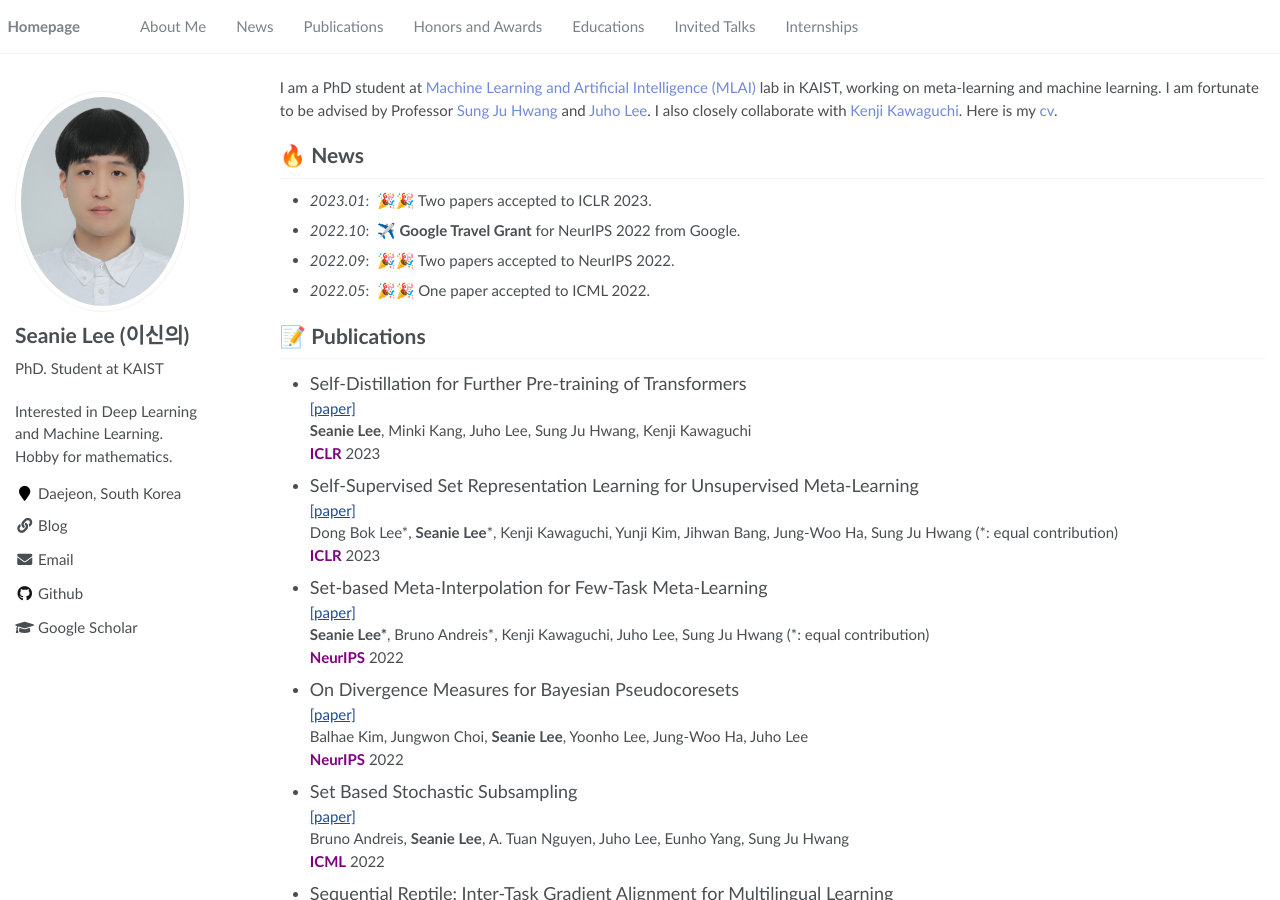
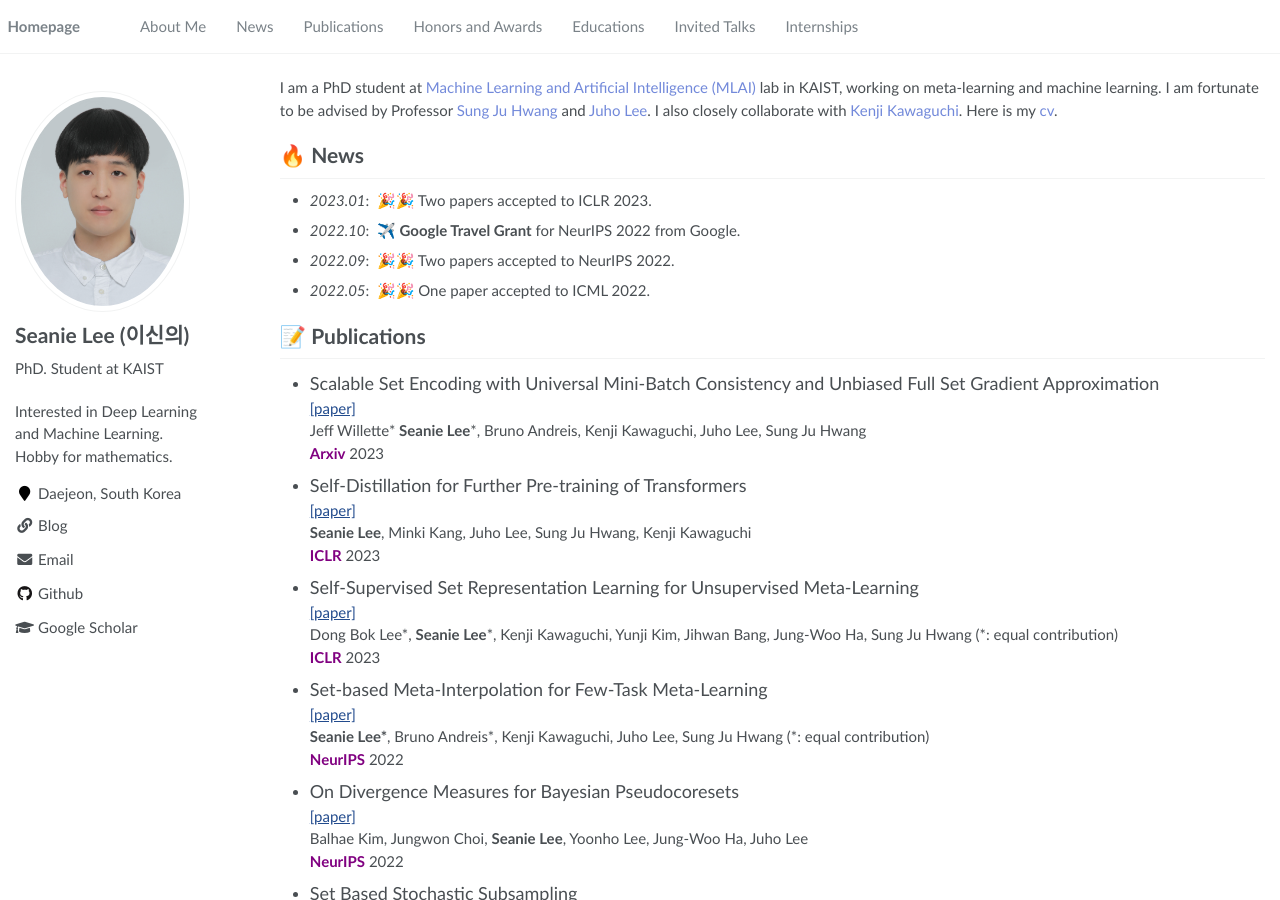
Before and after one commit to seanie12/seanie12.github.io, a Jekyll site: the page built from _pages/about.md, in a window 1280 px wide and 900 px high. Built offline with Jekyll 4.4.1, drawn with Linux system fonts in a browser that asks for light colours.

Commit message:
Update about.md

```diff
--- a/_pages/about.md
+++ b/_pages/about.md
@@ -30,6 +30,12 @@ I am a PhD student at <a href="https://www.mlai-kaist.com/" style="color: #7289d
 <!-- - *2022.02*: &nbsp;🎉🎉 Lorem ipsum dolor sit amet, consectetur adipiscing elit. Vivamus ornare aliquet ipsum, ac tempus justo dapibus sit amet.  -->
 
 # 📝 Publications
+
+- <font size="4">Scalable Set Encoding with Universal Mini-Batch Consistency and Unbiased Full Set Gradient Approximation</font>
+[[paper]](https://arxiv.org/abs/2208.12401) \\
+Jeff Willette\*  **Seanie Lee**\*, Bruno Andreis, Kenji Kawaguchi, Juho Lee, Sung Ju Hwang \\
+<span style="color:purple">**Arxiv**</span> 2023
+
 
 - <font size="4">Self-Distillation for Further Pre-training of Transformers</font>
 [[paper]](https://openreview.net/forum?id=kj6oK_Hj40) \\
```
